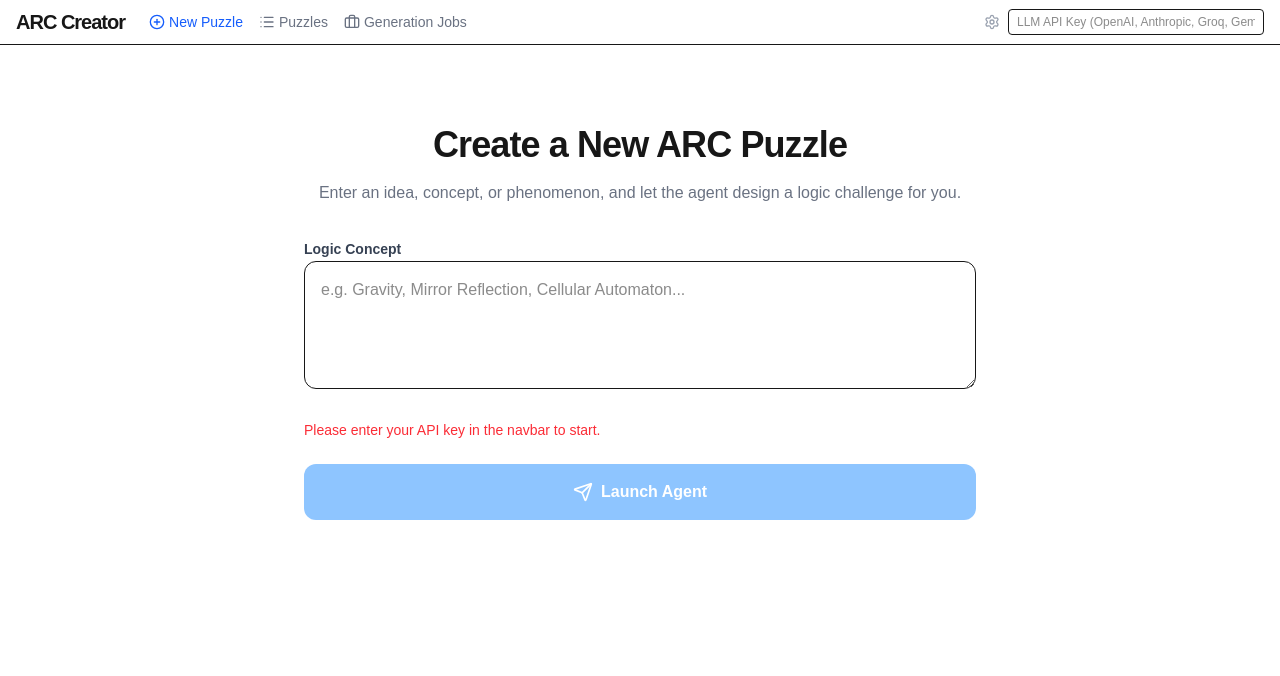
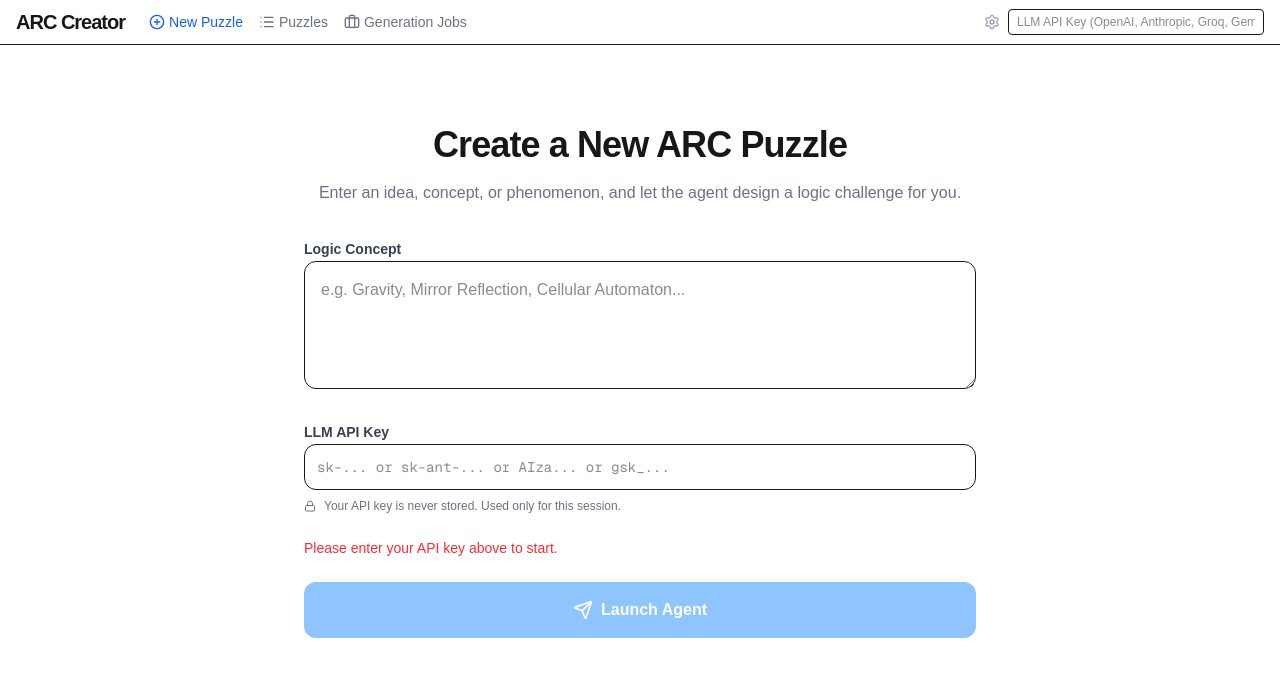
Before and after one commit to sonpham-org/arc-creator, a Next.js app: page /new in a window 1280 px wide. Shown: the top 676 px of the page. Built offline with nearby package versions, Linux system fonts and the light colour scheme.

Commit message:
Add API key input to New Puzzle page with provider auto-detection and privacy notice

```diff
--- a/src/app/new/page.tsx
+++ b/src/app/new/page.tsx
@@ -3,17 +3,20 @@
 import React, { useState, useEffect } from 'react';
 import { useRouter } from 'next/navigation';
 import { useSettings } from '@/context/SettingsContext';
-import { Loader2, Send } from 'lucide-react';
+import { Loader2, Send, Lock } from 'lucide-react';
 import { detectProvider, PROVIDER_MODELS } from '@/lib/llm';
 
 export default function NewPuzzlePage() {
   const [idea, setIdea] = useState('');
   const [isGenerating, setIsGenerating] = useState(false);
   const [selectedModel, setSelectedModel] = useState('');
-  const { apiKey } = useSettings();
+  const [localApiKey, setLocalApiKey] = useState('');
+  const { apiKey: settingsApiKey } = useSettings();
   const router = useRouter();
 
-  const provider = detectProvider(apiKey);
+  // Use local API key if provided, otherwise fall back to settings
+  const activeApiKey = localApiKey || settingsApiKey;
+  const provider = detectProvider(activeApiKey);
   const availableModels = PROVIDER_MODELS[provider];
 
   useEffect(() => {
@@ -24,18 +27,20 @@ export default function NewPuzzlePage() {
 
   const handleStart = async (e: React.FormEvent) => {
     e.preventDefault();
-    if (!idea.trim() || !apiKey) return;
+    if (!idea.trim() || !activeApiKey) return;
 
     setIsGenerating(true);
     try {
       const resp = await fetch('/api/puzzles', {
         method: 'POST',
         headers: { 'Content-Type': 'application/json' },
-        body: JSON.stringify({ idea, apiKey, model: selectedModel }),
+        body: JSON.stringify({ idea, apiKey: activeApiKey, model: selectedModel }),
       });
       const data = await resp.json();
       if (data.id) {
         router.push(`/puzzle/${data.id}?model=${selectedModel}`);
+      } else if (data.error) {
+        alert(`Error: ${data.error}`);
       }
     } catch (err) {
       console.error(err);
@@ -66,6 +71,27 @@ export default function NewPuzzlePage() {
           />
         </div>
 
+        <div className="space-y-2">
+          <label className="text-sm font-semibold text-gray-700 dark:text-gray-300">LLM API Key</label>
+          <input
+            type="password"
+            className="w-full p-3 border rounded-xl bg-white dark:bg-gray-900 focus:ring-2 focus:ring-blue-500 outline-none font-mono text-sm"
+            placeholder="sk-... or sk-ant-... or AIza... or gsk_..."
+            value={localApiKey}
+            onChange={(e) => setLocalApiKey(e.target.value)}
+            disabled={isGenerating}
+          />
+          <div className="flex items-center gap-2 text-xs text-gray-500">
+            <Lock size={12} />
+            <span>Your API key is never stored. Used only for this session.</span>
+          </div>
+          {provider !== 'unknown' && (
+            <div className="text-xs text-green-600 dark:text-green-400 font-medium">
+              ✓ Detected: {provider.charAt(0).toUpperCase() + provider.slice(1)}
+            </div>
+          )}
+        </div>
+
         {availableModels.length > 0 && (
           <div className="space-y-2">
             <label className="text-sm font-semibold text-gray-700 dark:text-gray-300">Agent Model</label>
@@ -82,15 +108,15 @@ export default function NewPuzzlePage() {
           </div>
         )}
 
-        {!apiKey && (
+        {!activeApiKey && (
           <p className="text-sm text-red-500 font-medium">
-            Please enter your API key in the navbar to start.
+            Please enter your API key above to start.
           </p>
         )}
 
         <button
           type="submit"
-          disabled={isGenerating || !idea.trim() || !apiKey}
+          disabled={isGenerating || !idea.trim() || !activeApiKey}
           className="w-full py-4 bg-blue-600 hover:bg-blue-700 disabled:bg-blue-300 text-white font-semibold rounded-xl transition-all flex items-center justify-center gap-2"
         >
           {isGenerating ? (
--- a/src/app/page.tsx
+++ b/src/app/page.tsx
@@ -6,11 +6,10 @@ export default function Home() {
     <div className="flex flex-col items-center justify-center min-h-[70vh] text-center space-y-12">
       <div className="space-y-4 max-w-2xl">
         <h1 className="text-6xl font-extrabold tracking-tighter bg-gradient-to-r from-blue-600 to-cyan-500 bg-clip-text text-transparent">
-          ARC Agent Creator
+          ARC Creator
         </h1>
         <p className="text-xl text-gray-500">
-          Transform any abstract concept into a set of 2D logic puzzles.
-          The agent designs, you refine. Collaboration at the speed of thought.
+          Transform concepts into 2D logic puzzles. Agent designs, you refine. Test against world-class AI models.
         </p>
       </div>
 
```
